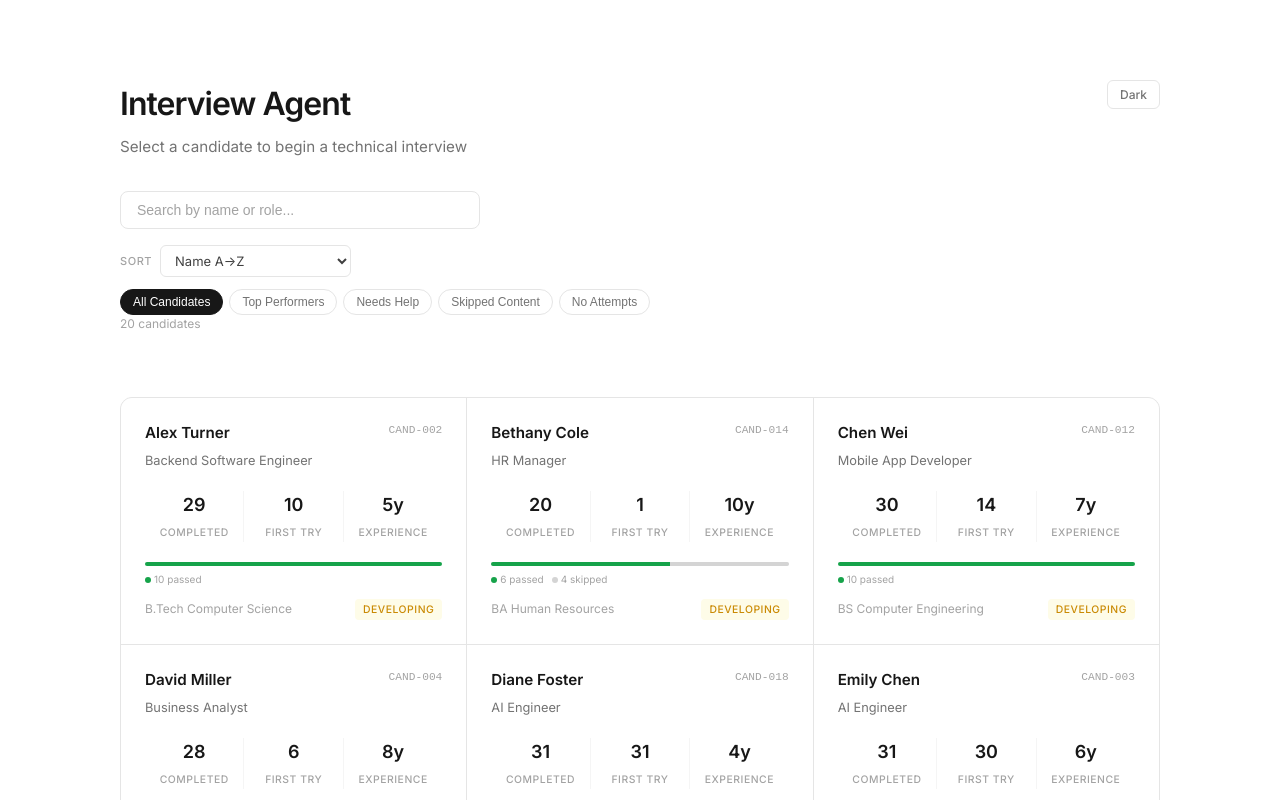
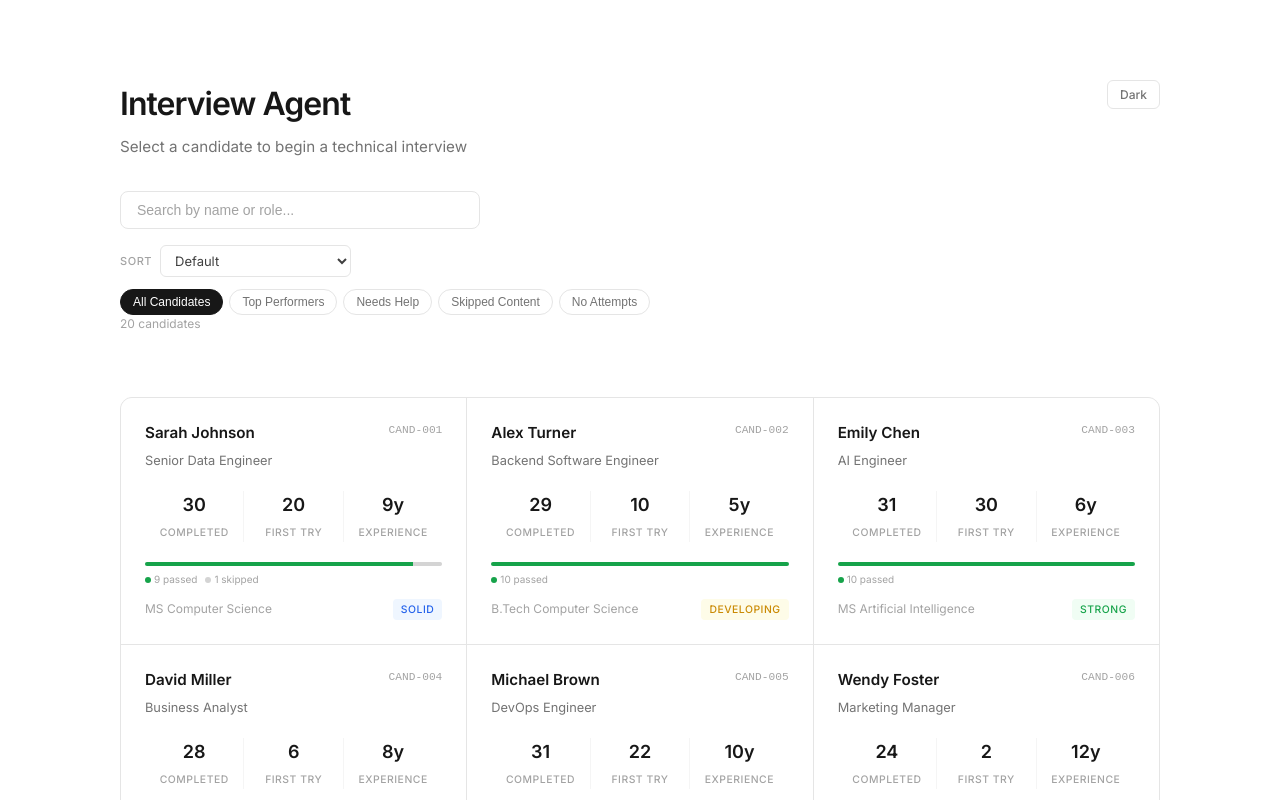
Before and after one commit to lancecrucis/lancecrucis-ai-interview-agent, a React (Vite) app in the folder frontend/: page / in a window 1280 px wide. Shown: the top 800 px of the page. Built offline with nearby package versions, Linux system fonts and the light colour scheme.

Commit message:
fix: dark mode active pill selector + default sort option
1. Fixed active pill in dark mode: changed .dark to [data-theme='dark']
   (the app uses data-theme attribute, not .dark class)

2. Added 'Default' sort option at top of list (preserves original order)
   Default is now the initial sort state

```diff
--- a/frontend/src/App.css
+++ b/frontend/src/App.css
@@ -166,7 +166,7 @@ body {
   border-color: var(--gray-900);
 }
 
-.dark .filter-pill.active {
+[data-theme="dark"] .filter-pill.active {
   background: var(--gray-100);
   color: var(--gray-900);
   border-color: var(--gray-100);
--- a/frontend/src/components/CandidatePicker.jsx
+++ b/frontend/src/components/CandidatePicker.jsx
@@ -1,6 +1,7 @@
 import { useState, useMemo } from 'react'
 
 const SORT_OPTIONS = [
+  { value: 'default', label: 'Default' },
   { value: 'name-asc', label: 'Name A→Z' },
   { value: 'name-desc', label: 'Name Z→A' },
   { value: 'exp-desc', label: 'Experience (High→Low)' },
@@ -20,7 +21,7 @@ const FILTER_OPTIONS = [
 
 export default function CandidatePicker({ candidates, onSelect, theme, onToggleTheme }) {
   const [search, setSearch] = useState('')
-  const [sortBy, setSortBy] = useState('name-asc')
+  const [sortBy, setSortBy] = useState('default')
   const [filterBy, setFilterBy] = useState('all')
 
   const getStats = (candidate) => {
@@ -86,8 +87,9 @@ export default function CandidatePicker({ candidates, onSelect, theme, onToggleT
     }
 
     // Sort
-    result = [...result].sort((a, b) => {
-      switch (sortBy) {
+    if (sortBy !== 'default') {
+      result = [...result].sort((a, b) => {
+        switch (sortBy) {
         case 'name-asc': return a.member.name.localeCompare(b.member.name)
         case 'name-desc': return b.member.name.localeCompare(a.member.name)
         case 'exp-desc': return b.member.yearsExperience - a.member.yearsExperience
@@ -106,6 +108,7 @@ export default function CandidatePicker({ candidates, onSelect, theme, onToggleT
         default: return 0
       }
     })
+    }
 
     return result
   }, [candidates, search, sortBy, filterBy])
```
